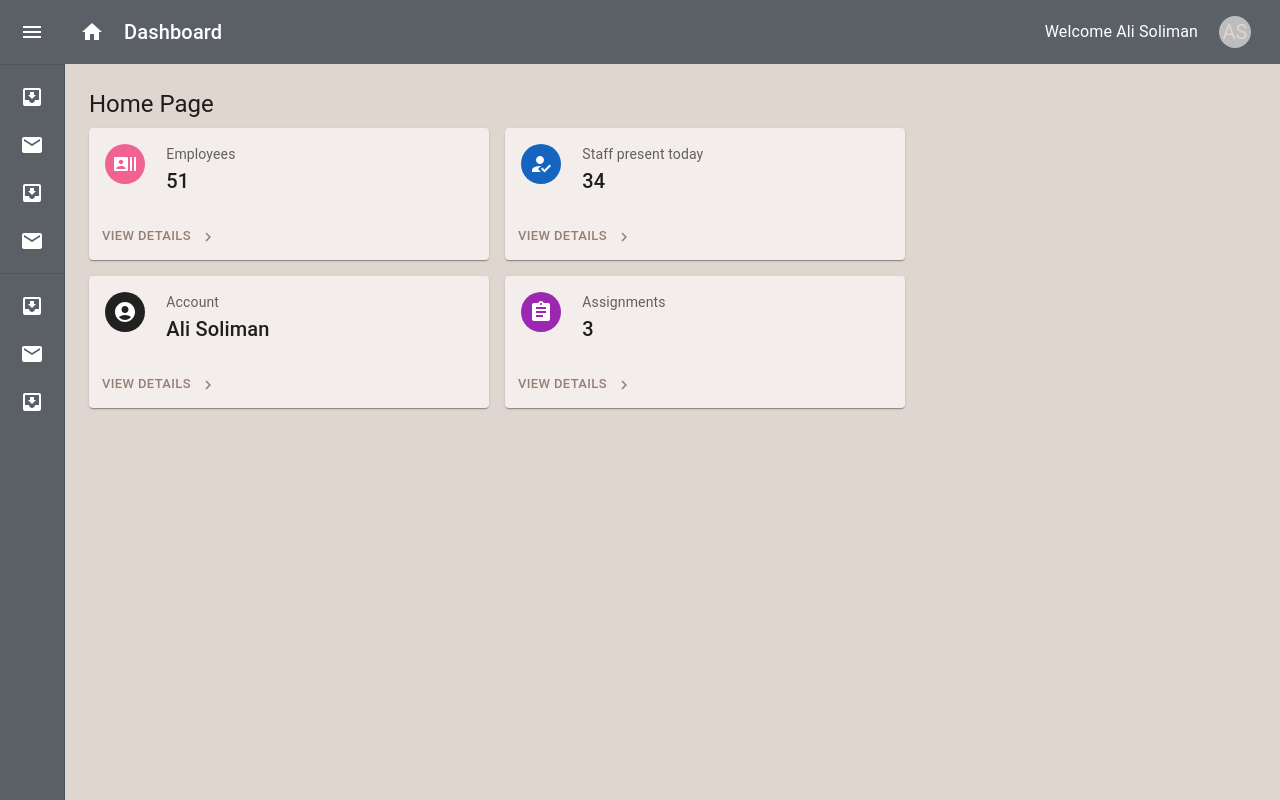
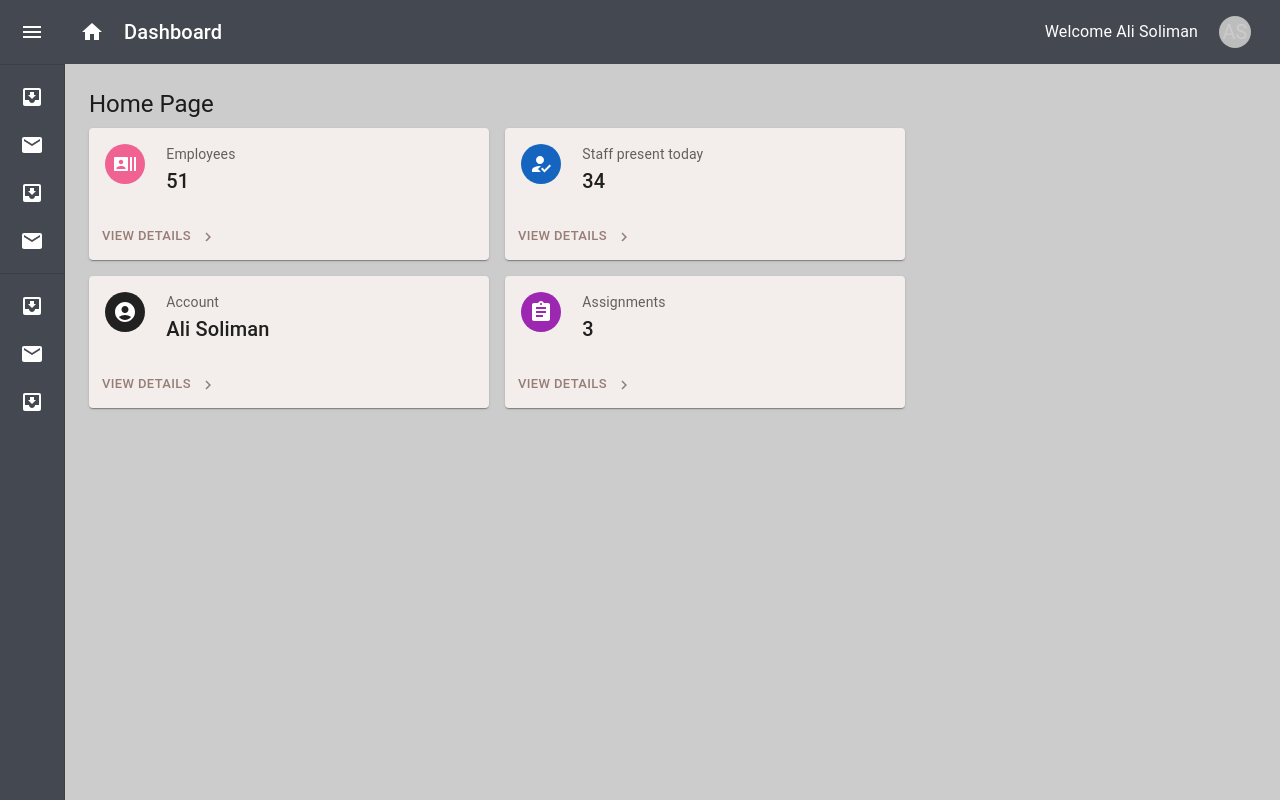
Before and after one commit to RustedMiind/Dasboard-FrontEnd-MUI, a React (Create React App) app: page / in a window 1280 px wide. Built offline with nearby package versions, Linux system fonts and the light colour scheme.

Commit message:
updated color palette

```diff
--- a/src/App.scss
+++ b/src/App.scss
@@ -1,5 +1,4 @@
 * {
-  --test: #ffe6eb;
   margin: 0;
   padding: 0;
   box-sizing: border-box;
--- a/src/App.tsx
+++ b/src/App.tsx
@@ -18,14 +18,14 @@ const theme = createTheme({
   // },
   palette: {
     primary: {
-      main: "#5a6066",
+      main: "#444850",
     },
     secondary: {
       main: "#967E76",
     },
     background: {
       paper: "#f3eeeb",
-      default: "#e0d6d0",
+      default: "#CCCCCC",
     },
   },
 });
```
